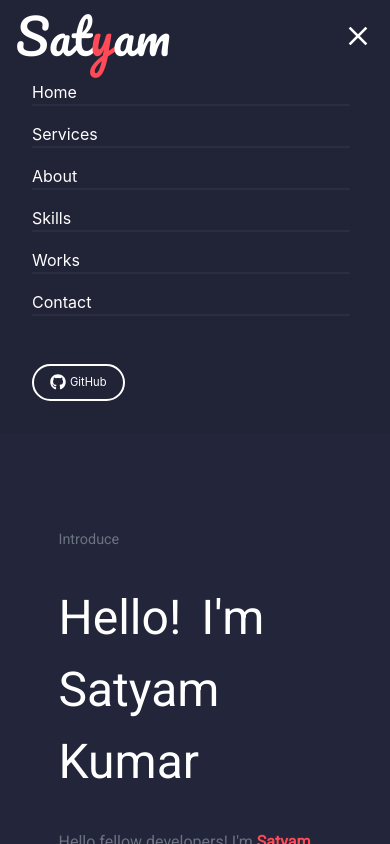
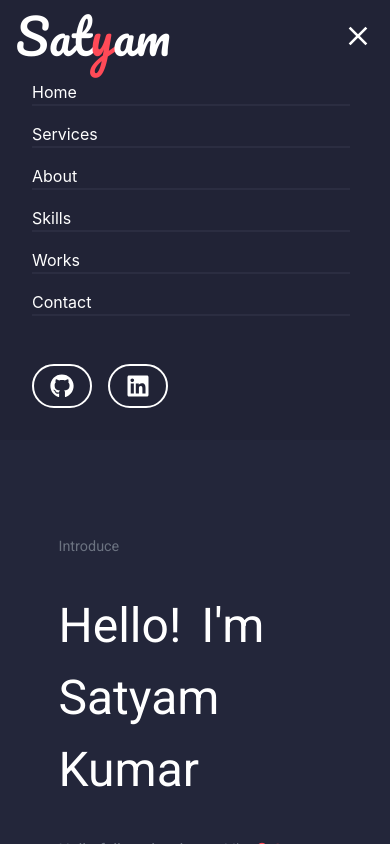
Before and after one commit to silentvoice143/portfolio, a React (Create React App) app: page /portfolio/about in a window 390 px wide. Both pictures are taken after a click on the button 358 px from the left and 36 px from the top of the page. Shown: the top 844 px of the page. Built offline with nearby package versions, Linux system fonts and the light colour scheme; a web font is replaced by a local one.

Commit message:
final fixes

```diff
--- a/src/components/Navbar/Navbar.jsx
+++ b/src/components/Navbar/Navbar.jsx
@@ -95,15 +95,25 @@ function Navbar() {
           </Link>
         </ul>
         <br />
-        <div className="nav-icons px-4 py-2 border-2 border-white inline-block rounded-full md:hidden mb-8 mt-4">
+        <div className="md:hidden mb-8 mt-4">
+          <div className="nav-icons px-4 py-2 inline-block rounded-full border-[2px] border-white mr-4">
             <Link
               to="https://github.com/silentvoice143"
               target="_blank"
               className="flex gap-1 items-center"
             >
-            <FaGithub />
-            <p className="text-[0.7rem]">GitHub</p>
+              <FaGithub className="w-6 h-6" />
             </Link>
+          </div>
+          <div className="nav-icons inline-block  px-4 py-2 rounded-full border-[2px] border-white">
+            <Link
+              to="https://github.com/silentvoice143"
+              target="_blank"
+              className="flex gap-1 items-center"
+            >
+              <FaLinkedin className="w-6 h-6" />
+            </Link>
+          </div>
         </div>
       </div>
     </header>
```
Lines whose indentation alone changed are shown as unchanged.
